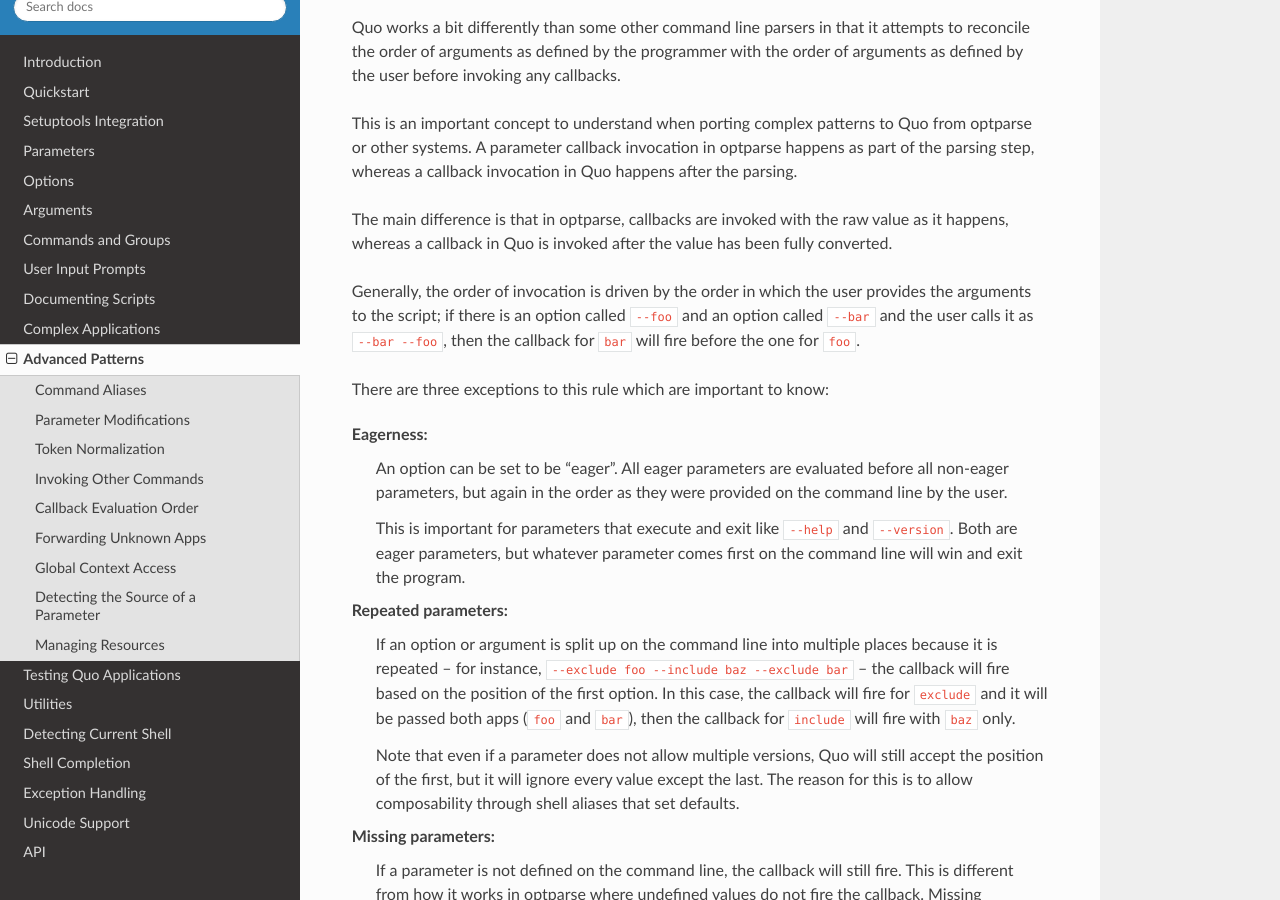
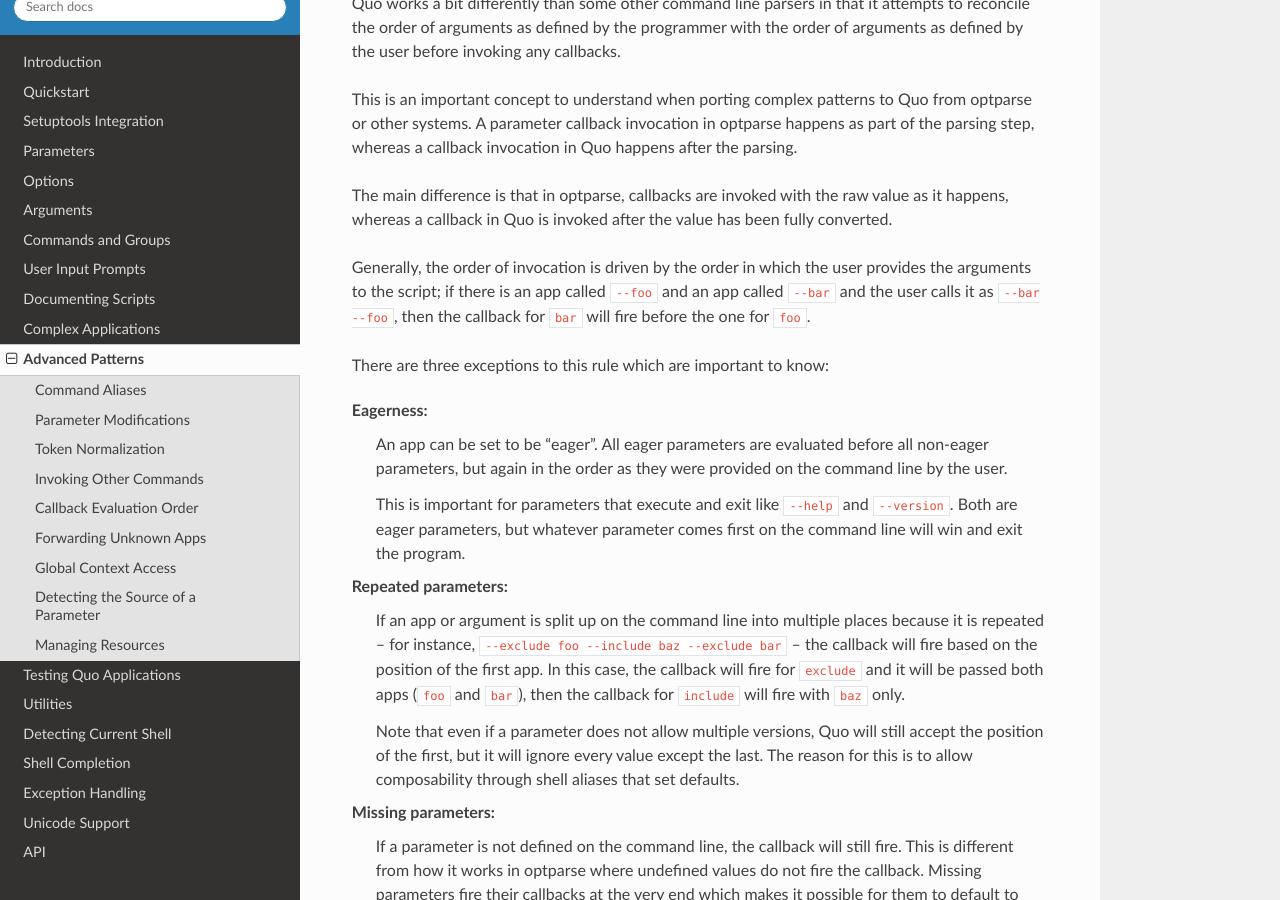
Before and after one commit to scalabli/quo, a Sphinx documentation site: the page built from docs/advanced.rst, in a window 1280 px wide and 900 px high, scrolled down 3341 px. Built offline with Sphinx 7.4.7 and the Read the Docs theme 2.0.0, drawn with Linux system fonts in a browser that asks for light colours; pages that are not in the unit, such as notebooks, are missing from menus; some of the changed text lies outside the part shown.

Commit message:
Update advanced.rst

```diff
--- a/docs/advanced.rst
+++ b/docs/advanced.rst
@@ -89,7 +89,7 @@
             return value
 
     @quo.command()
-    @quo.option('--url', callback=open_url)
+    @quo.app('--url', callback=open_url)
     def cli(url, fp=None):
         if fp is not None:
             quo.echo(f"{url}: {fp.code}")
@@ -113,7 +113,7 @@
             return URL(value, urllib.urlopen(value))
 
     @quo.command()
-    @quo.option('--url', callback=open_url)
+    @quo.app('--url', callback=open_url)
     def cli(url):
         if url is not None:
             quo.echo(f"{url.url}: {url.fp.code}")
@@ -123,7 +123,7 @@
 -------------------
 
 It's possible to provide a function that is used
-for normalizing tokens.  Tokens are option names, choice values, or command
+for normalizing tokens.  Tokens are app names, choice values, or command
 values.  This can be used to implement case insensitive apps, for
 instance.
 
@@ -136,7 +136,7 @@
     CONTEXT_SETTINGS = dict(token_normalize_func=lambda x: x.lower())
 
     @quo.command(context_settings=CONTEXT_SETTINGS)
-    @quo.option('--name', default='Pete')
+    @quo.app('--name', default='Pete')
     def cli(name):
         quo.echo(f"Name: {name}")
 
@@ -167,12 +167,12 @@
     cli = quo.group()
 
     @cli.command()
-    @quo.option('--count', default=1)
+    @quo.app('--count', default=1)
     def test(count):
         quo.echo(f'Count: {count}')
 
     @cli.command()
-    @quo.option('--count', default=1)
+    @quo.app('--count', default=1)
     @quo.pass_context
     def dist(clime, count):
         clime.forward(test)
@@ -205,14 +205,14 @@
 value has been fully converted.
 
 Generally, the order of invocation is driven by the order in which the user
-provides the arguments to the script; if there is an option called ``--foo``
-and an option called ``--bar`` and the user calls it as ``--bar
+provides the arguments to the script; if there is an app called ``--foo``
+and an app called ``--bar`` and the user calls it as ``--bar
 --foo``, then the callback for ``bar`` will fire before the one for ``foo``.
 
 There are three exceptions to this rule which are important to know:
 
 Eagerness:
-    An option can be set to be "eager".  All eager parameters are
+    An app can be set to be "eager".  All eager parameters are
     evaluated before all non-eager parameters, but again in the order as
     they were provided on the command line by the user.
 
@@ -221,10 +221,10 @@
     comes first on the command line will win and exit the program.
 
 Repeated parameters:
-    If an option or argument is split up on the command line into multiple
+    If an app or argument is split up on the command line into multiple
     places because it is repeated -- for instance, ``--exclude foo --include
     baz --exclude bar`` -- the callback will fire based on the position of
-    the first option.  In this case, the callback will fire for
+    the first app.  In this case, the callback will fire for
     ``exclude`` and it will be passed both apps (``foo`` and
     ``bar``), then the callback for ``include`` will fire with ``baz``
     only.
@@ -291,7 +291,7 @@
     @quo.command(context_settings=dict(
         ignore_unknown_apps=True,
     ))
-    @quo.option('-v', '--verbose', is_flag=True, help='Enables verbose mode')
+    @quo.app('-v', '--verbose', is_flag=True, help='Enables verbose mode')
     @quo.argument('timeit_args', nargs=-1, type=quo.UNPROCESSED)
     def cli(verbose, timeit_args):
         """A fake wrapper around Python's timeit."""
@@ -318,10 +318,10 @@
 *   Unknown long apps are generally ignored and not processed at all.
     So for instance if ``--foo=bar`` or ``--foo bar`` are passed they
     generally end up like that.  Note that because the parser cannot know
-    if an option will accept an argument or not, the ``bar`` part might be
+    if an app will accept an argument or not, the ``bar`` part might be
     handled as an argument.
 *   Unknown short apps might be partially handled and reassembled if
-    necessary.  For instance in the above example there is an option
+    necessary.  For instance in the above example there is an app
     called ``-v`` which enables verbose mode.  If the command would be
     ignored with ``-va`` then the ``-v`` part would be handled by Quo
     (as it is known) and ``-a`` would end up in the leftover parameters
@@ -379,7 +379,7 @@
 Detecting the Source of a Parameter
 -----------------------------------
 
-In some situations it's helpful to understand whether or not an option
+In some situations it's helpful to understand whether or not an app
 or parameter came from the command line, the environment, the default
 value, or :attr:`Context.default_map`. The
 :meth:`Context.get_parameter_source` method can be used to find this
@@ -447,7 +447,7 @@
 .. code-block:: python
 
     @quo.group()
-    @quo.option("--repo-home", default=".repo")
+    @quo.app("--repo-home", default=".repo")
     @quo.pass_context
     def cli(clime, repo_home):
         clime.obj = clime.with_resource(Repo(repo_home))
@@ -467,7 +467,7 @@
 .. code-block:: python
 
     @quo.group()
-    @quo.option("--name", default="repo.db")
+    @quo.app("--name", default="repo.db")
     @quo.pass_context
     def cli(clime, repo_home):
         clime.obj = db = open_db(repo_home)
```
